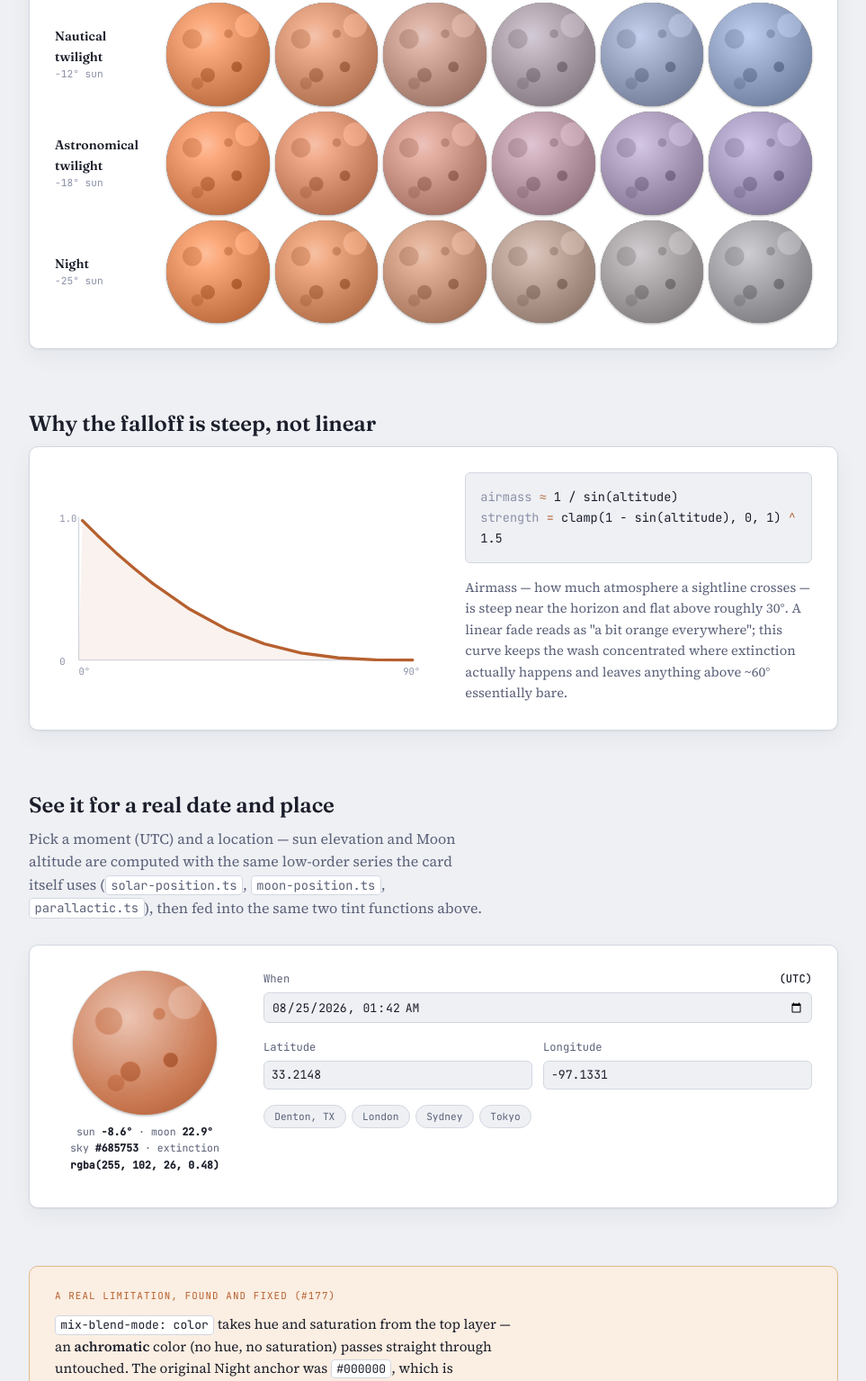
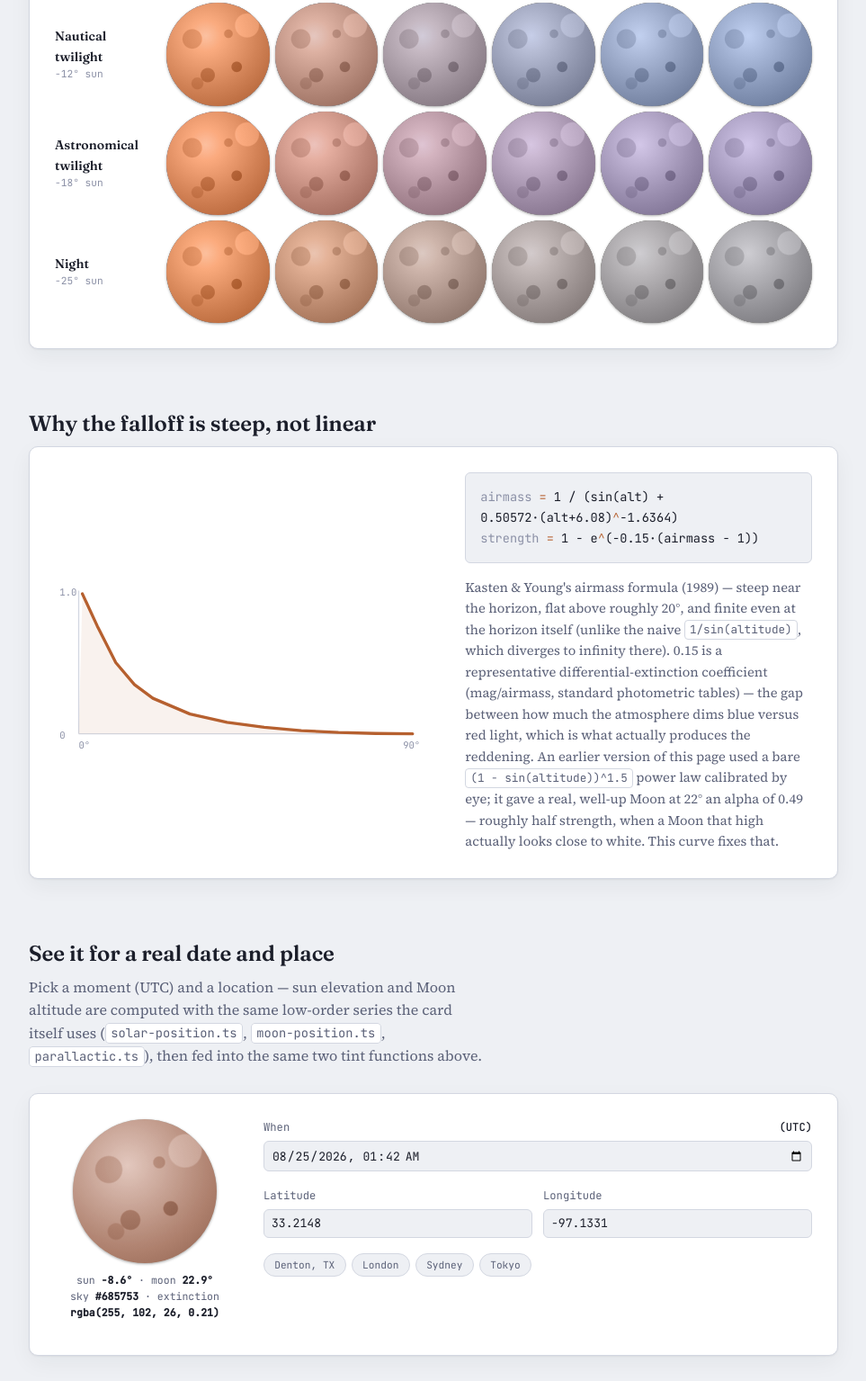
Before and after one commit to marcintk/ha-planetary-solar-system-card, a website: page design-notes/mymoon-tint-model.html in a window 1280 px wide. Shown: the part 2095-3630 px from the top of the page at 90% size, without its empty margins (158-1121 px from the left). Drawn offline with Linux system fonts and the light colour scheme.

Commit message:
docs: replace ad hoc extinction curve with airmass physics (#186)
Real-world use surfaced the bug this page's own callout warned about
in spirit: the (1-sin(altitude))^1.5 curve gave a real, well-up Moon
at 22deg an alpha of 0.49 (roughly half strength), when a Moon that
high actually reads as close to white. Ported the shipped
viewing-location.ts fix here too — airmass via Kasten & Young 1989,
strength as 1-exp(-k*(airmass-1)) with a representative differential
extinction coefficient — so the page stays in sync with the card.

Co-authored-by: Claude Sonnet 5 <noreply@anthropic.com>

```diff
--- a/design-notes/mymoon-tint-model.html
+++ b/design-notes/mymoon-tint-model.html
@@ -466,25 +466,30 @@
   <section>
     <h2>Why the falloff is steep, not linear</h2>
     <div class="falloff">
-      <svg viewBox="0 0 320 160" role="img" aria-label="Extinction strength drops sharply as altitude rises past about 20 degrees, and is nearly zero above 60 degrees">
+      <svg viewBox="0 0 320 160" role="img" aria-label="Extinction strength drops sharply as altitude rises past about 10 degrees, and is nearly zero above 40 degrees">
         <line class="axis-line" x1="20" y1="140" x2="300" y2="140"></line>
         <line class="axis-line" x1="20" y1="20" x2="20" y2="140"></line>
         <text class="axis-label" x="20" y="152">0°</text>
         <text class="axis-label" x="292" y="152">90°</text>
         <text class="axis-label" x="4" y="24">1.0</text>
         <text class="axis-label" x="4" y="144">0</text>
-        <polygon class="fill" points="23.1,23.1 35.6,35.4 51.1,49.9 66.7,63.4 82.2,75.9 113.3,97.5 144.4,114.4 175.6,126.4 206.7,134.1 237.8,138.2 268.9,139.8 300,140 300,140 20,140"></polygon>
-        <polyline class="curve" points="23.1,23.1 35.6,35.4 51.1,49.9 66.7,63.4 82.2,75.9 113.3,97.5 144.4,114.4 175.6,126.4 206.7,134.1 237.8,138.2 268.9,139.8 300,140"></polyline>
+        <polygon class="fill" points="23.1,22.7 35.6,49.7 51.1,80.3 66.7,98.7 82.2,110.2 113.3,123.4 144.4,130.4 175.6,134.6 206.7,137.3 237.8,138.9 268.9,139.7 300,140 300,140 20,140"></polygon>
+        <polyline class="curve" points="23.1,22.7 35.6,49.7 51.1,80.3 66.7,98.7 82.2,110.2 113.3,123.4 144.4,130.4 175.6,134.6 206.7,137.3 237.8,138.9 268.9,139.7 300,140"></polyline>
       </svg>
       <div class="falloff-text">
         <div class="formula">
-          <span class="fx">airmass</span> <span class="op">≈</span> 1 / sin(altitude)<br>
-          <span class="fx">strength</span> <span class="op">=</span> clamp(1 − sin(altitude), 0, 1) <span class="op">^</span> 1.5
+          <span class="fx">airmass</span> <span class="op">=</span> 1 / (sin(alt) + 0.50572·(alt+6.08)<span class="op">^</span>−1.6364)<br>
+          <span class="fx">strength</span> <span class="op">=</span> 1 − e<span class="op">^</span>(−0.15·(airmass − 1))
         </div>
         <p>
-          Airmass — how much atmosphere a sightline crosses — is steep near the horizon and flat above
-          roughly 30°. A linear fade reads as "a bit orange everywhere"; this curve keeps the wash
-          concentrated where extinction actually happens and leaves anything above ~60° essentially bare.
+          Kasten &amp; Young's airmass formula (1989) — steep near the horizon, flat above roughly 20°,
+          and finite even at the horizon itself (unlike the naive <code>1/sin(altitude)</code>, which
+          diverges to infinity there). 0.15 is a representative differential-extinction coefficient
+          (mag/airmass, standard photometric tables) — the gap between how much the atmosphere dims
+          blue versus red light, which is what actually produces the reddening. An earlier version of
+          this page used a bare <code>(1 − sin(altitude))^1.5</code> power law calibrated by eye; it
+          gave a real, well-up Moon at 22° an alpha of 0.49 — roughly half strength, when a Moon that
+          high actually looks close to white. This curve fixes that.
         </p>
       </div>
     </div>
@@ -604,9 +609,19 @@
       return rgbToHex(NIGHT_RGB);
     }
 
+    // Kasten & Young 1989 — airmass, finite at the horizon (unlike the naive secant 1/sin,
+    // which diverges to infinity there).
+    function airmass(altitudeDeg) {
+      var a = Math.max(altitudeDeg, 0);
+      return 1 / (Math.sin(a * DEG) + 0.50572 * Math.pow(a + 6.07995, -1.6364));
+    }
+    var DIFFERENTIAL_EXTINCTION_COEFFICIENT = 0.15; // representative mag/airmass, standard tables
+
     function moonExtinctionTint(altitudeDeg) {
-      var strength = Math.max(0, Math.min(1, 1 - Math.sin(altitudeDeg * DEG)));
-      strength = Math.pow(strength, 1.5);
+      var strength = Math.max(
+        0,
+        Math.min(1, 1 - Math.exp(-DIFFERENTIAL_EXTINCTION_COEFFICIENT * (airmass(altitudeDeg) - 1)))
+      );
       var rgb = MOON_EXTINCTION_RGB;
       return "rgba(" + rgb[0] + ", " + rgb[1] + ", " + rgb[2] + ", " + strength.toFixed(2) + ")";
     }
@@ -767,11 +782,11 @@
 
   (function () {
     var cols = [
-      { alt: 2,  s: 0.948 },
-      { alt: 8,  s: 0.799 },
-      { alt: 18, s: 0.574 },
-      { alt: 35, s: 0.279 },
-      { alt: 60, s: 0.049 },
+      { alt: 2,  s: 0.937 },
+      { alt: 8,  s: 0.585 },
+      { alt: 18, s: 0.282 },
+      { alt: 35, s: 0.105 },
+      { alt: 60, s: 0.023 },
       { alt: 85, s: 0.001 }
     ];
     var extinction = "#b6602f";
```
